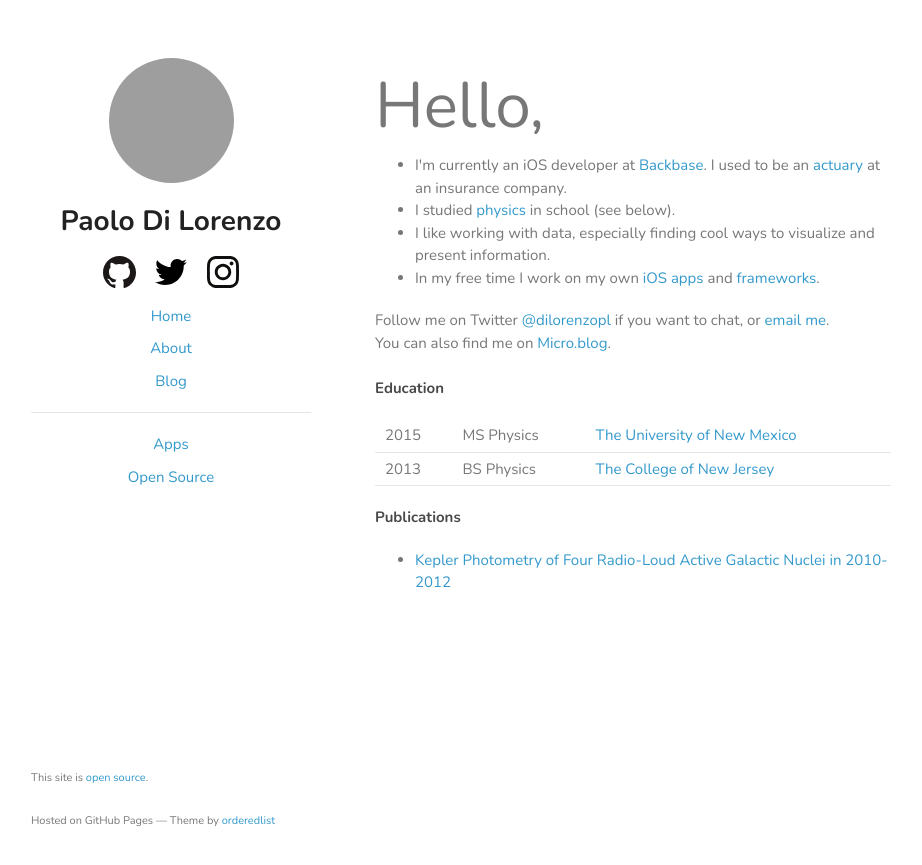
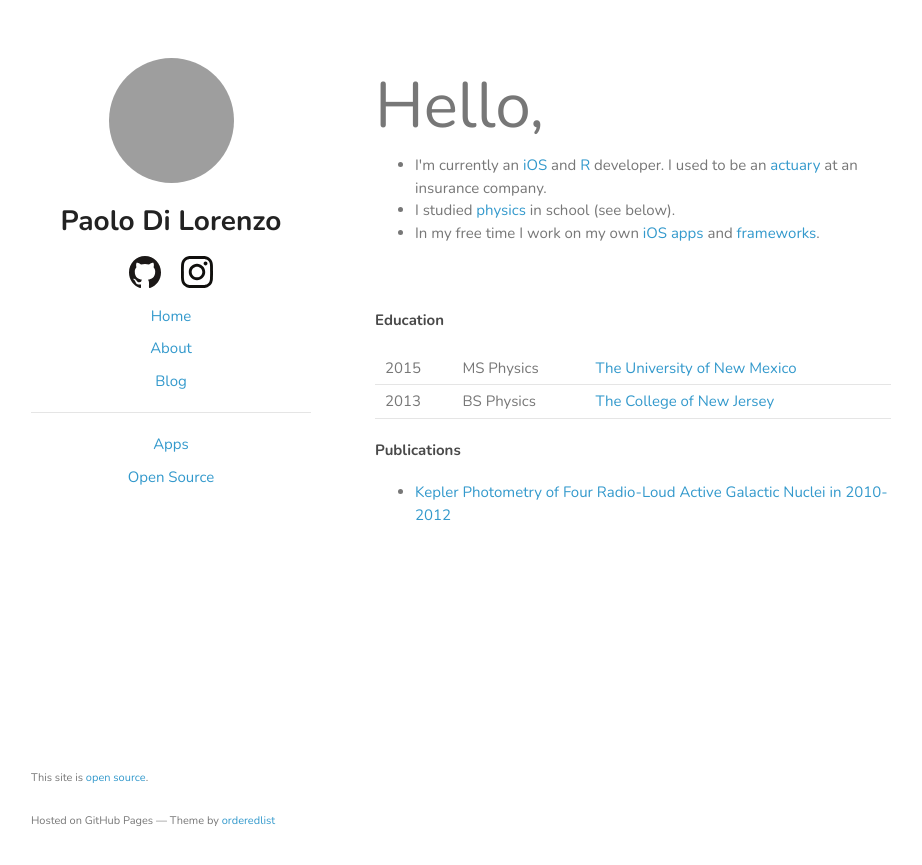
Before and after one commit to pdil/website-Jekyll, a Jekyll site: the page built from about/index.html, in a window 1280 px wide. Shown: the top 865 px of the page, without its empty margins (179-1101 px from the left). Built offline with Jekyll 4.4.1, drawn with Linux system fonts in a browser that asks for light colours; grey boxes are pictures that could not be loaded.

Commit message:
Make minor updates to site

```diff
--- a/_config.yml
+++ b/_config.yml
@@ -4,7 +4,6 @@ name: Paolo Di Lorenzo
 description: This is the personal website and blog of Paolo Di Lorenzo.
 author: Paolo Di Lorenzo
 author_email: paolo@dilorenzo.pl
-author_twitter: dilorenzopl
 author_microblog: https://micro.blog/pd
 
 #### URLs ####
--- a/_layouts/default.html
+++ b/_layouts/default.html
@@ -36,8 +36,7 @@
 
         <div id="social-icons">
           <a href="https://github.com/pdil" target="_blank"><img src="{{site.url}}/images/social/github_vec.svg" height="32" alt="GitHub"></a>
-          <a href="https://twitter.com/dilorenzopl" target="_blank"><img src="{{site.url}}/images/social/twitter_vec.svg" height="32" alt="GitHub"></a>
-          <a href="https://instagram.com/_dilorenzopl" target="_blank"><img src="{{site.url}}/images/social/instagram_vec.svg" height="32" alt="GitHub"></a>
+          <a href="https://instagram.com/_dilorenzopl" target="_blank"><img src="{{site.url}}/images/social/instagram_vec.svg" height="32" alt="Instagram"></a>
         </div>
 
         <ul>
--- a/_posts/2017-06-26-automated-publishing-ios.markdown
+++ b/_posts/2017-06-26-automated-publishing-ios.markdown
@@ -66,8 +66,6 @@ I use an [Apple Magic Keyboard](https://www.apple.com/shop/product/MLA22LL/A/mag
 
 The combination of web services and iOS apps really come together to provide a streamlined workflow for publishing blogs using Jekyll. In fact, the blog post you're reading right now was written from my iPad Air 2! This process could be extended to push the generated website files to any hosting platform that one is using to host their site (such as Amazon S3, Linode, etc.).
 
-If you have any other ideas for improving this workflow or what techniques you use for your own content, tell me on [Twitter](https://twitter.com/dilorenzopl). I'm always looking for ways to improve and am curious about other people's methods.
-
 <hr>
 
 ## Links
--- a/_posts/2017-11-12-developing-foodease.markdown
+++ b/_posts/2017-11-12-developing-foodease.markdown
@@ -69,6 +69,6 @@ I have already begun collecting feedback from users since the app launched. The
 The ultimate goal for this app is to provide the user with the perfect suggestion 100% of the time, and then providing an elegant experience to navigate to such a place. Of course, with any machine learning based solution, it is almost certainly impossible to achieve such accuracy. However, there are definitely ways to try to get as close to 100%, and it is definitely possible to provide an immersive navigation experience once the user has selected a place. These define my long term goals, and the way we get there is to increase the number of settings, include as many variables as possible (without intruding on user privacy) to determine what places are presented, allow the engine to update based on user actions, and maximize algorithm performance so the user can be on their way quickly. Once the perfect place has been suggested, the user should be able to request a ride or navigate to said place, easily and without leaving the app. That would be the ultimate FoodEase experience.
 
 ## Conclusion
-If you made it this far through the blog post, I give you my thanks for choosing to experience a slice of this journey with me. This was my first time publishing a major piece of software online and I hope this post shed some light on my thoughts and ideas as it happened. I invite you to send me *your* thoughts about this story or the app on [Twitter](https://twitter.com/dilorenzopl) or by [email](mailto:paolo@dilorenzo.pl).
+If you made it this far through the blog post, I give you my thanks for choosing to experience a slice of this journey with me. This was my first time publishing a major piece of software online and I hope this post shed some light on my thoughts and ideas as it happened.
 
 If FoodEase sounds like something you would enjoy using, please [download it on the App Store](https://foodease.xyz/download), leave a rating & review, and tell a friend!
--- a/_posts/2018-06-05-ios-photography-workflow.markdown
+++ b/_posts/2018-06-05-ios-photography-workflow.markdown
@@ -9,8 +9,6 @@ date: 2018-06-05 11:44:29 -0500
 Photography is one of my hobbies, complementing my other hobbies of traveling and hiking quite well. The modern smartphone allows anyone to take exceptional photos with little extra cost (though I do have a [Nikon D3400](https://www.nikonusa.com/en/nikon-products/product/dslr-cameras/d3400.html) and a few lenses if I need something fancier).
 
 In this article I’m going to list the apps that I use in my photography pipeline, all the way from capturing to publishing. I am by no means an expert photographer (nor have I tested all of the apps in each category) but this is the setup I use if you’re looking for some inspiration.
-
-I welcome any suggestions or feedback on [Twitter](https://twitter.com/{{site.author_twitter}}).
 
 The main steps in my iOS photography are as follows:
 1. Capture
@@ -63,7 +61,7 @@ This list contains some apps that I don’t regularly use but do have some nice
 ### Slow Shutter
 I’ve had [Slow Shutter](https://itunes.apple.com/us/app/slow-shutter-cam/id357404131?mt=8&uo=4&at=1001lxud) on my phone for quite some time, at least 4-5 years. It allows you to record long exposure shots with the phone. It essentially captures a short video and then overlays the differences between the frames to create a nice blurred effect (assuming the phone wasn’t moved during capture). This app is best used with a tripod or spot you can lean the phone against. Since iOS 11 was released however, I’ve been mostly using the long exposure Live Photo effect in the Photos app.
 ### iMovie
-[iMovie](https://itunes.apple.com/us/app/imovie/id377298193?mt=8&uo=4&at=1001lxud) is my video editor of choice, since it’s free and simple. I don’t usually record and edit video but when I need to string a few clips together and add some effects it gets the job done. It was [finally](https://twitter.com/dilorenzopl/status/984543207634718722) updated to support the full iPhone X screen size.
+[iMovie](https://itunes.apple.com/us/app/imovie/id377298193?mt=8&uo=4&at=1001lxud) is my video editor of choice, since it’s free and simple. I don’t usually record and edit video but when I need to string a few clips together and add some effects it gets the job done. It was finally updated to support the full iPhone X screen size.
 ### Hyperlapse
 [Hyperlapse](https://itunes.apple.com/us/app/hyperlapse-from-instagram/id740146917?mt=8&uo=4&at=1001lxud) is a simple app by Instagram that allows the user to take time-lapses. The UI is dead simple and the only options are front or back camera and the speed of the time-lapse once its recorded. I find that it makes smoother videos than the built-in Camera app’s time-lapse functionality. I [recorded a landscape during the August 2017 total solar eclipse](https://instagram.com/p/BYE7GxHgBTa/) using Hyperlapse.
 ### Swipeable
--- a/about/index.html
+++ b/about/index.html
@@ -5,15 +5,10 @@ header: Hello,
 ---
 
 <ul>
-  <li>I'm currently an iOS developer at <a href="http://www.backbase.com" target="_blank">Backbase</a>. I used to be an <a href="http://www.beanactuary.org/what/do/?fa=what-do-we-do" target="_blank">actuary</a> at an insurance company.</li>
+  <li>I'm currently an <a href="../apps">iOS</a> and <a href="usmap.dev">R</a> developer. I used to be an <a href="http://www.beanactuary.org/what/do/?fa=what-do-we-do" target="_blank">actuary</a> at an insurance company.</li>
   <li>I studied <a href="http://www.physics.org/article-questions.asp?id=18" target="_blank">physics</a> in school (see below).</li>
-  <li>I like working with data, especially finding cool ways to visualize and present information.</li>
   <li>In my free time I work on my own <a href="../apps/">iOS apps</a> and <a href="../pkgs/">frameworks</a>.</li>
 </ul>
-
-Follow me on Twitter <a href="http://www.twitter.com/{{site.author_twitter}}" target="_blank">@{{site.author_twitter}}</a> if you want to chat, or <a href="mailto:{{site.author_email}}?subject=Hi">email me</a>.
-<br>
-You can also find me on <a href="{{site.author_microblog}}" target="_blank">Micro.blog</a>.
 <br>
 <br>
 
```
Also changed, not shown: .travis.yml, images/social/twitter_vec.svg (deleted).
